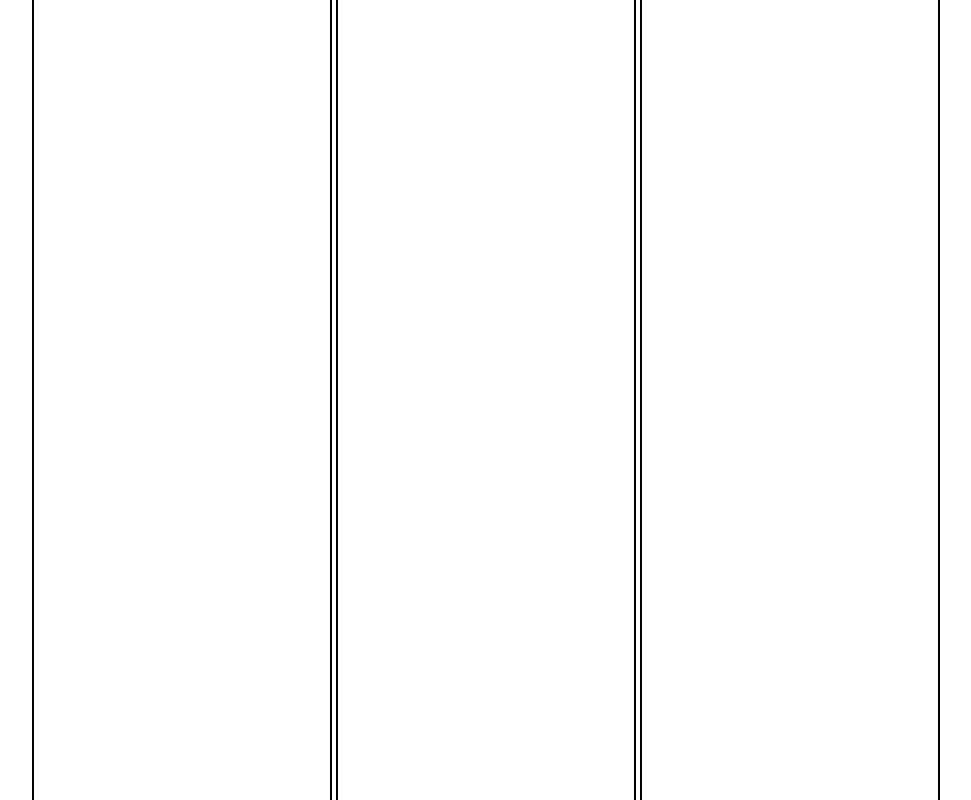
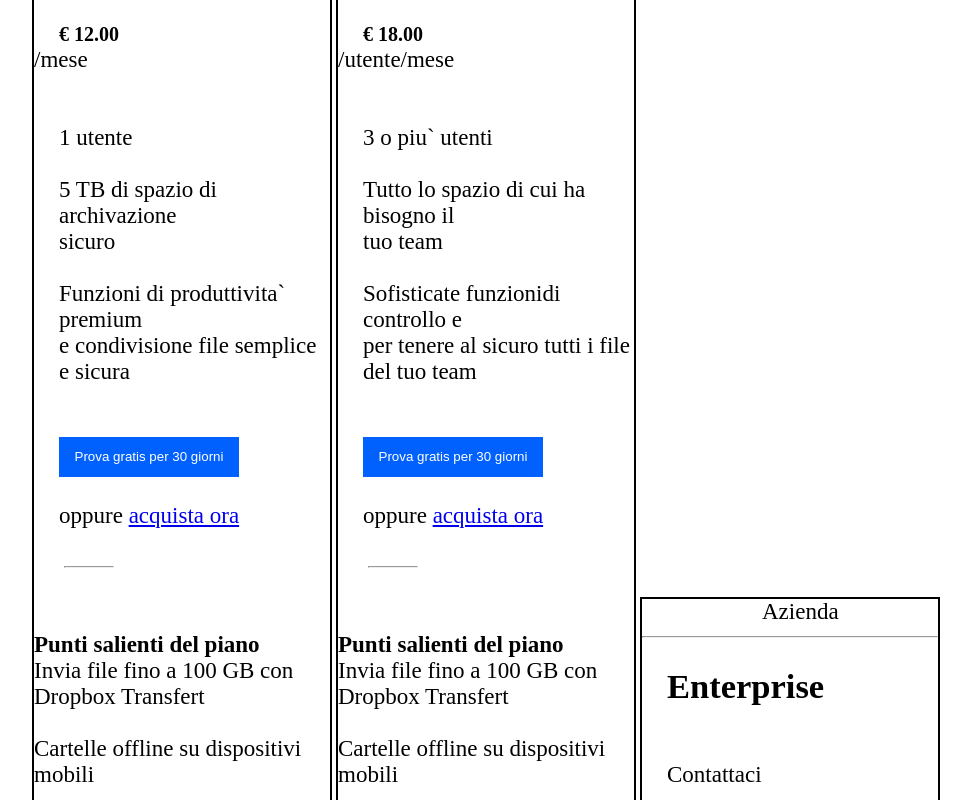
Before and after one commit to Alexandru1654/htmlcss-dropbox, a plain HTML site: page index.html in a window 1280 px wide. Shown: the part 1420-2220 px from the top of the page, without its empty margins (108-1079 px from the left). Drawn offline with Linux system fonts and the light colour scheme.

Commit message:
Part main

```diff
--- a/index.html
+++ b/index.html
@@ -35,15 +35,18 @@
 
                 <h2 id="accedi">Accedi</h2>
 
+                <!--Start button-->
                 <input type="button" value="Inizia" id="btn">
 
                 <!--Content-->
                 <div class="container">
                     <div id="head">
+                        <!--Main title-->
                         <div id="main-title">
                             <h1>Tutto cio` che ti serve per il <br>lavoro, in un unico posto</h1>
                         </div>
 
+                        <!--Introductory text-->
                         <div>
                             <p>
                                 Finalmente tutti i tuoi strumenti, contenuti e <br> collaboratori sono accesibili dallo
@@ -54,15 +57,16 @@
                                 e <br>
                                 integrato per ottimizzare il flusso di lavoro <br> esistente.
                             </p>
-
                             <img src="img/jumbo.png" alt="" id="image">
                         </div>
 
+                        <!--Blue button and cancellation note-->
                         <div>
                             <input type="button" value="Inizia la tua prova gratuita" id="btn-blue">
                             <h2>Anulla in qualsiasi momento</h2>
                         </div>
 
+                        <!--Down arrow-->
                         <span id="arrow">
                             <b>&#8595;</b>
                         </span>
@@ -74,36 +78,106 @@
 
         <main>
             <div class="box">
+                <!--Second title-->
                 <div>
                     <h2 id="second-title">Trova il piano business che fa per te</h2>
                 </div>
 
+                <!--Radio buttons for payment options-->
                 <input type="radio" name="pay">
                 <span>Fatturazione mensile</span>
 
                 <input type="radio" name="pay" id="annual">
                 <span id="annual-plan">Fatturazione annuale</span>
 
+                <!--Content section with plans-->
                 <div class="content">
+
+                    <!--First plan professional-->
                     <div class="run">
                         <span class="sub-title">
                             Singolo
                             <hr>
                             <h2 class="feauture">Professional</h2>
+                            <b class="price">&#128; 12.00</b>
+                            <div class="mese">/mese</div>
+                            <br>
+                            <br>
+                            <div class="utente">1 utente</div>
+                            <br>
+                            <div class="archivazione">5 TB di spazio di archivazione<br> sicuro</div><br>
+                            <div class="funzioni">Funzioni di produttivita` premium<br> e condivisione file semplice e sicura</div>
+                            <br>
+                            <br>
+                            <div>
+                                <input type="button" value="Prova gratis per 30 giorni" class="prova">
+                            </div>
+                            <br>
+                            <span class="buy">oppure</span>
+                            <a href="https://www.Dropbox.com/">acquista ora</a>
+                            <br>
+                            <br>
+                            <hr class="special">
+
+                            <br>
+                            <br>
+                            <b>
+                                <div id="punti">Punti salienti del piano</div>
+                            </b>
+
+                            <div>Invia file fino a 100 GB con <br>Dropbox Transfert </div>
+
+                            <br>
+                            <div>Cartelle offline su dispositivi<br> mobili</div>
                         </span>
                     </div>
+                    <!--Second plan advanced-->
                     <div class="run">
                         <span class="sub-title">
                             Team
                             <hr>
                             <h2 class="feauture">Advanced</h2>
+                            <b class="price">&#128; 18.00</b>
+                            <div class="mese">/utente/mese</div>
+
+                            <br>
+                            <br>
+                            <div class="utente">3 o piu` utenti</div>
+                            <br>
+                            <div class="archivazione">Tutto lo spazio di cui ha bisogno il <br>tuo team </div><br>
+                            <div class="funzioni">Sofisticate funzionidi controllo e<br> per tenere al sicuro tutti i file <br>del tuo team</div>
+                            <br>
+                            <br>
+                            <div>
+                                <input type="button" value="Prova gratis per 30 giorni" class="prova">
+                            </div>
+                            <br>
+                            <span class="buy">oppure</span>
+                            <a href="https://www.Dropbox.com/">acquista ora</a>
+                            <br>
+                            <br>
+                            <hr class="special">
+
+                            <br>
+                            <br>
+                            <b>
+                                <div id="punt">Punti salienti del piano</div>
+                            </b>
+
+                            <div>Invia file fino a 100 GB con <br>Dropbox Transfert </div>
+
+                            <br>
+                            <div>Cartelle offline su dispositivi<br> mobili</div>
                         </span>
                     </div>
+
+                    <!--Plan Enterprise-->
                     <div class="run">
                         <span class="sub-title">
                             Azienda
                             <hr>
                             <h2 class="feauture">Enterprise</h2>
+                            <div class="contacts">Contattaci</div>
                         </span>
                     </div>
                 </div>
--- a/style.css
+++ b/style.css
@@ -67,7 +67,7 @@ header {
 /*Main title*/
 #main-title {
     text-align: center;
-    font-size: 35px;
+    font-size: 37px;
     padding-top: 20px;
     color: black;
     font-family: "Lexend", system-ui;
@@ -127,7 +127,7 @@ p {
 .run {
     width: 300px;
     height: 1000px;
-    margin-top: 30px;
+    margin-top: 50px;
     border: 2px solid black;
     display: inline-block;
 }
@@ -140,3 +140,32 @@ p {
 .feauture {
     margin-left: 25px;
 }
+
+.contacts {
+    padding-top: 27px;
+    margin-left: 25px;
+}
+
+/*Price*/
+.price {
+    font-size: 20px;
+    margin-left: 25px;
+}
+
+.prova {
+    color: white;
+    background-color: rgba(0,97,255,255);
+    width: 180px;
+    height: 40px;
+    border: 1px;
+    margin-left: 25px;
+}
+
+.utente, .archivazione, .funzioni, .buy {
+    margin-left: 25px;
+}
+
+.special {
+    width: 50px;
+    margin-left: 30px;
+}
```
